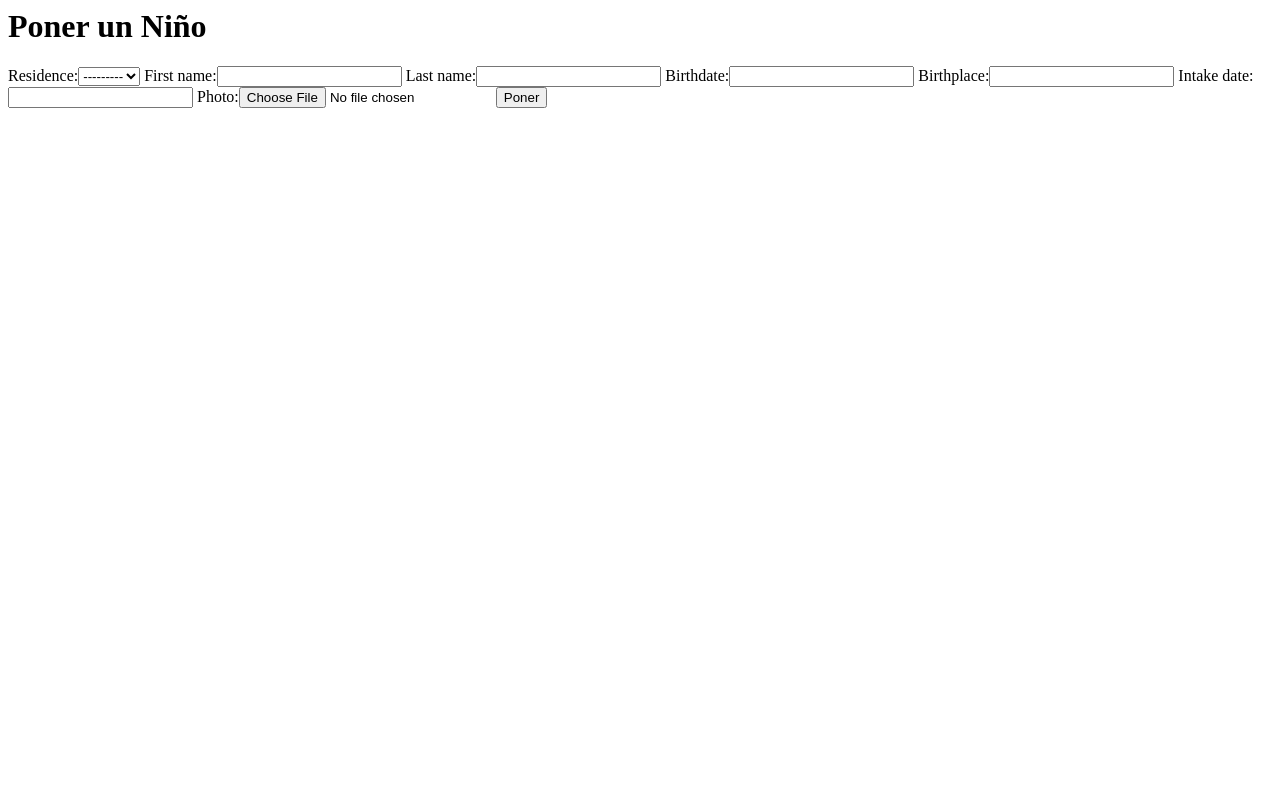
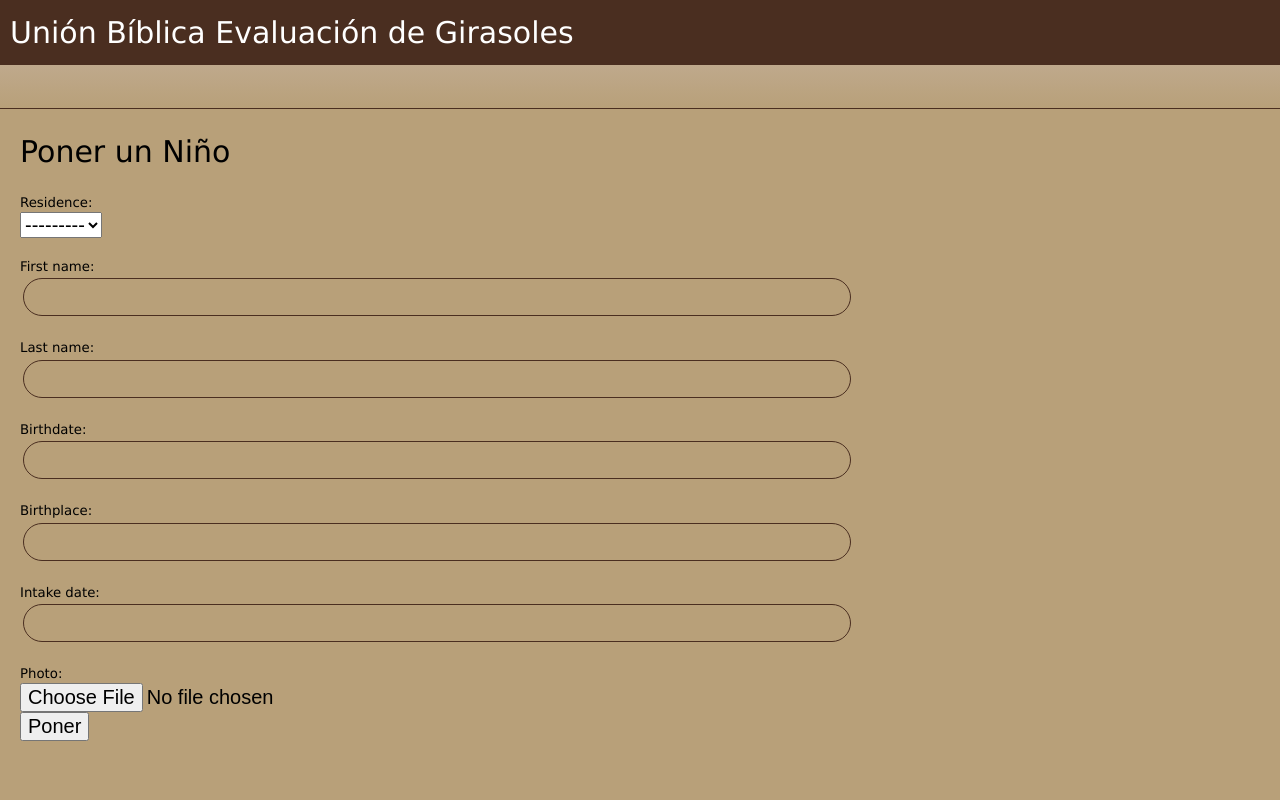
Before and after one commit to sscalpone/HBI, a Django app: page /tracker/child/new/ in a window 1280 px wide. Run offline with Django 3.2, Linux system fonts and the light colour scheme; data comes from the database, SQL or seed files in the repository.

Commit message:
Adding base template and CSS to style existing views

```diff
--- /dev/null
+++ b/assets/css/tracker.css
@@ -0,0 +1,229 @@
+
+/*
+   Eric Meyer's CSS reset -- helps create consistency across browser styles
+
+   http://meyerweb.com/eric/tools/css/reset/
+   v2.0 | 20110126
+   License: none (public domain)
+*/
+
+html, body, div, span, applet, object, iframe,
+h1, h2, h3, h4, h5, h6, p, blockquote, pre,
+a, abbr, acronym, address, big, cite, code,
+del, dfn, em, img, ins, kbd, q, s, samp,
+small, strike, strong, sub, sup, tt, var,
+b, u, i, center,
+dl, dt, dd, ol, ul, li,
+fieldset, form, label, legend,
+table, caption, tbody, tfoot, thead, tr, th, td,
+article, aside, canvas, details, embed,
+figure, figcaption, footer, header, hgroup,
+menu, nav, output, ruby, section, summary,
+time, mark, audio, video {
+	margin: 0;
+	padding: 0;
+	border: 0;
+	font-size: 100%;
+	font: inherit;
+	vertical-align: baseline;
+}
+/* HTML5 display-role reset for older browsers */
+article, aside, details, figcaption, figure,
+footer, header, hgroup, menu, nav, section {
+	display: block;
+}
+body {
+	line-height: 1;
+}
+ol, ul {
+	list-style: none;
+}
+blockquote, q {
+	quotes: none;
+}
+blockquote:before, blockquote:after,
+q:before, q:after {
+	content: '';
+	content: none;
+}
+table {
+	border-collapse: collapse;
+	border-spacing: 0;
+}
+
+/*
+  HBI Tracker Styles
+*/
+
+html {
+    font-family: "Lucida Grande", "DejaVu Sans", "Bitstream Vera Sans", Verdana, Arial, sans-serif;
+    font-size: 10px;
+    background: #b8a079;
+}
+
+h1 {
+    font-size: 3em;
+    line-height: 1.5em;
+}
+
+h2 {
+    font-size: 2.5em;
+    line-height: 1.5em;
+}
+
+div#header {
+    background: #4A2E20;
+    padding: 1em;
+    color: #ffffff;
+}
+
+div#menu {
+    height: 4.33em;
+    padding: 0;
+    background: #bfa98c;
+    background: -webkit-linear-gradient(#bfa98c, #b8a079);
+    background: -o-linear-gradient(#bfa98c, #b8a079);
+    background: -moz-linear-gradient(#bfa98c, #b8a079);
+    background: linear-gradient(#bfa98c, #b8a079);
+    border-bottom: 1px #4A2E20 solid;
+}
+
+div#content {
+    padding: 2em;
+}
+
+span.button a {
+    display: inline-block;
+    border: 1px solid #333;
+    border-radius: 0.33em;
+    font-size: 2em;
+    padding: 0.165em;
+    margin: 0.33em;
+    background: #ddd;
+    background: -webkit-linear-gradient(#eee, #ddd);
+    background: -o-linear-gradient(#eee, #ddd);
+    background: -moz-linear-gradient(#eee, #ddd);
+    background: linear-gradient(#eee, #ddd);
+    text-decoration: none;
+    color: #000;
+}
+
+
+/* Main Student Grid */
+ul.grid-list {
+    margin: 0 -2em;
+    background: #222;
+}
+
+ul.grid-list li {
+    display: inline-block;
+    height: 30em;
+    width: 25em;
+    overflow: hidden;
+}
+
+ul.grid-list li a {
+    color: #fff;
+    text-shadow: #ffffff 2px;
+    margin: 1.5em 2.5em  1.5em 2.5em;
+    text-decoration: none;
+}
+
+ul.grid-list li img {
+    display: block;
+    width: 20em;
+    height:20em;
+    max-width: 20em;
+    max-height:20em;
+    margin: 1.5em 2.5em  1.5em 2.5em;
+    border-radius: 2em;
+}
+
+ul.grid-list li img.green {
+    border: 4px #2e804d solid;
+}
+
+ul.grid-list li img.yellow {
+    border: 4px #eadf39 solid;
+}
+
+ul.grid-list li img.red {
+    border: 4px #ec1a15 solid;
+}
+
+ul.grid-list li p {
+    display: block;
+    text-align: center;
+    font-size: 1.5em;
+    margin: 1.5em 2.5em  1.5em 2.5em;
+}
+
+/* Form Styles */
+form {
+
+}
+form * {
+    font-size: 2em;
+    display: block;
+}
+
+form label {
+    font-size: 1.33em;
+    padding: 1.00em 0em 0.15em 0em;
+}
+
+form input[type="text"] {
+    outline: none;
+    background: transparent;
+    font-size: 2em;
+    border-radius: 1em;
+    padding: 0.33em 0.66em;
+    margin: 3px;
+    border: 1px #4A2E20 solid;
+    width: 40em;
+}
+
+form input[type="text"]:focus {
+    outline: none;
+    margin: 0px;
+    border: 4px #4A2E20 solid;
+    background: #bfa98c;
+}
+
+form label {
+    margin-top: 0.66em;
+    display: inline-block;
+}
+
+/* Child View Styles */
+
+div#child-info {
+
+}
+
+div#child-info img {
+    margin-top: 1.33em;
+    border-radius: 1em;
+    border: 1px #4A2E20 solid;
+    float: left;
+    width: 30em;
+    height: 30em;
+    max-width: 30em;
+    max-height: 30em;
+}
+
+div#child-info dl {
+    padding: 0em 0em 0em 32em;
+}
+div#child-info dt {
+    font-size: 1.33em;
+    padding: 1.00em 0em 0.15em 0em;
+}
+
+div#child-info dd {
+    font-size: 2em;
+    border-radius: 1em;
+    padding: 0.33em 0.66em;
+    border: 1px #4A2E20 solid;
+    display: inline-block;
+}
--- a/mysite/urls.py
+++ b/mysite/urls.py
@@ -11,16 +11,13 @@ admin.autodiscover()
 admin.site.unregister(Site)
 
 urlpatterns = patterns('',
-    # Examples:
-    # url(r'^$', 'mysite.views.home', name='home'),
-    # url(r'^mysite/', include('mysite.foo.urls')),
-
-    # Uncomment the admin/doc line below to enable admin documentation:
-    # url(r'^admin/doc/', include('django.contrib.admindocs.urls')),
-
-    # Uncomment the next line to enable the admin:
     url(r'^$', RedirectView.as_view(url='/tracker/')),
     url(r'^polls/', include('polls.urls', namespace="polls")),
     url(r'^tracker/', include('tracker.urls', namespace="tracker")),
     url(r'^admin/', include(admin.site.urls)),
-) + static(settings.MEDIA_URL, document_root=settings.MEDIA_ROOT)
+)
+
+if settings.DEBUG:
+    urlpatterns += patterns('',
+        (r'^assets/(?P<path>.*)$', 'django.views.static.serve', {'document_root': settings.ASSETS_ROOT})
+    ) + static(settings.MEDIA_URL, document_root=settings.MEDIA_ROOT)
--- /dev/null
+++ b/templates/base.html
@@ -0,0 +1,21 @@
+<!DOCTYPE html>
+<html>
+<head>
+    <title>{% block title %}Unión Bíblica Evaluación de Girasoles{% endblock %}</title>
+    <link rel="stylesheet" href="/assets/css/tracker.css" />
+</head>
+<body>
+
+    <div id="header">
+        <h1>Unión Bíblica Evaluación de Girasoles</h1>
+    </div>
+
+    <div id="menu">
+        {% block menu %}{% endblock %}
+    </div>
+
+    <div id="content">
+        {% block content %}{% endblock %}
+    </div>
+</body>
+</html>
--- a/tracker/templates/tracker/add_child.html
+++ b/tracker/templates/tracker/add_child.html
@@ -1,10 +1,15 @@
+{% extends 'base.html' %}
 
-{% if error_message %}<p><strong>{{ error_message }}</strong></p>{% endif %}
+{% block title %}Poner un Niño{% endblock %}
+
+{% block content %}
 
     <h1>Poner un Niño</h1>
+    {% if error_message %}<p><strong>{{ error_message }}</strong></p>{% endif %}
 
     <form action="{% url 'tracker:add_child' %}" enctype="multipart/form-data" method="post">
         {% csrf_token %}
         {{ form }}
         <input type="submit" value="Poner" />
     </form>
+{% endblock %}
--- a/tracker/templates/tracker/main.html
+++ b/tracker/templates/tracker/main.html
@@ -1,6 +1,8 @@
+{% extends 'base.html' %}
 
-{% if error_message %}<p><strong>{{ error_message }}</strong></p>{% endif %}
+{% block title %}¿Cuál Casa?{% endblock %}
 
+{% block content %}
 <form action="{% url 'tracker:residence' %}" method="post">
 {% csrf_token %}
 {% for choice in residence_list %}
@@ -9,3 +11,4 @@
 {% endfor %}
 <input type="submit" value="Residence" />
 </form>
+{% endblock %}
```
Also changed, not shown: mysite/settings.py (+8 -9 lines), tracker/templates/tracker/child_information.html (+6 -4 lines), tracker/templates/tracker/children.html (+12 -8 lines), tracker/templates/tracker/index.html (+7 -1 lines). Lines whose indentation alone changed are shown as unchanged.
